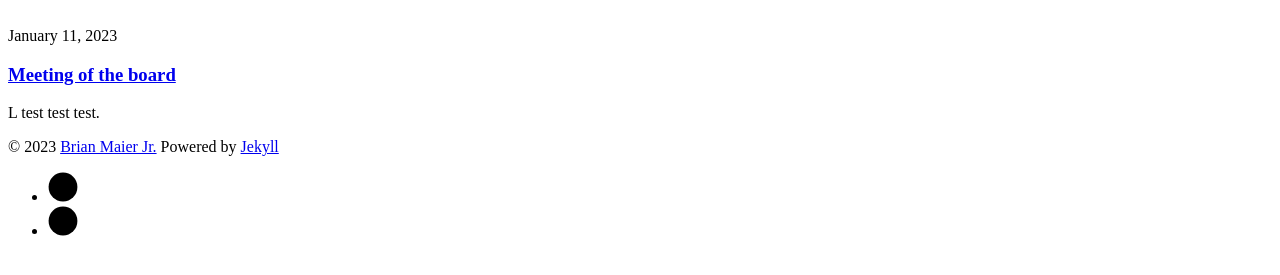
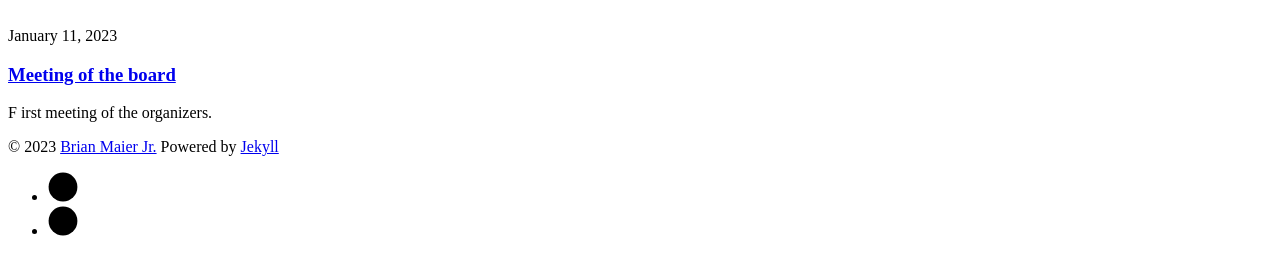
Before and after one commit to ESTML/ESTML.github.io, a Jekyll site: the page built from index.html, in a window 1280 px wide. Shown: the part 415-690 px from the top of the page. Built offline with Jekyll 4.4.1, drawn with Linux system fonts in a browser that asks for light colours; nearby versions of some CDN libraries; the list of posts is cut into pages by our own code.

Commit message:
Update 2023-01-11-kickoff.markdown

```diff
--- a/_posts/2023-01-11-kickoff.markdown
+++ b/_posts/2023-01-11-kickoff.markdown
@@ -4,6 +4,6 @@ title:  "Meeting of the board"
 date:   2023-01-11
 ---
 
-<p class="intro"><span class="dropcap">L</span> test test test.</p>
-
+<p class="intro"><span class="dropcap"> F</span> irst meeting of the organizers.</p>
+<br>
 <img src="/assets/img/touring.jpg" alt="">
```
